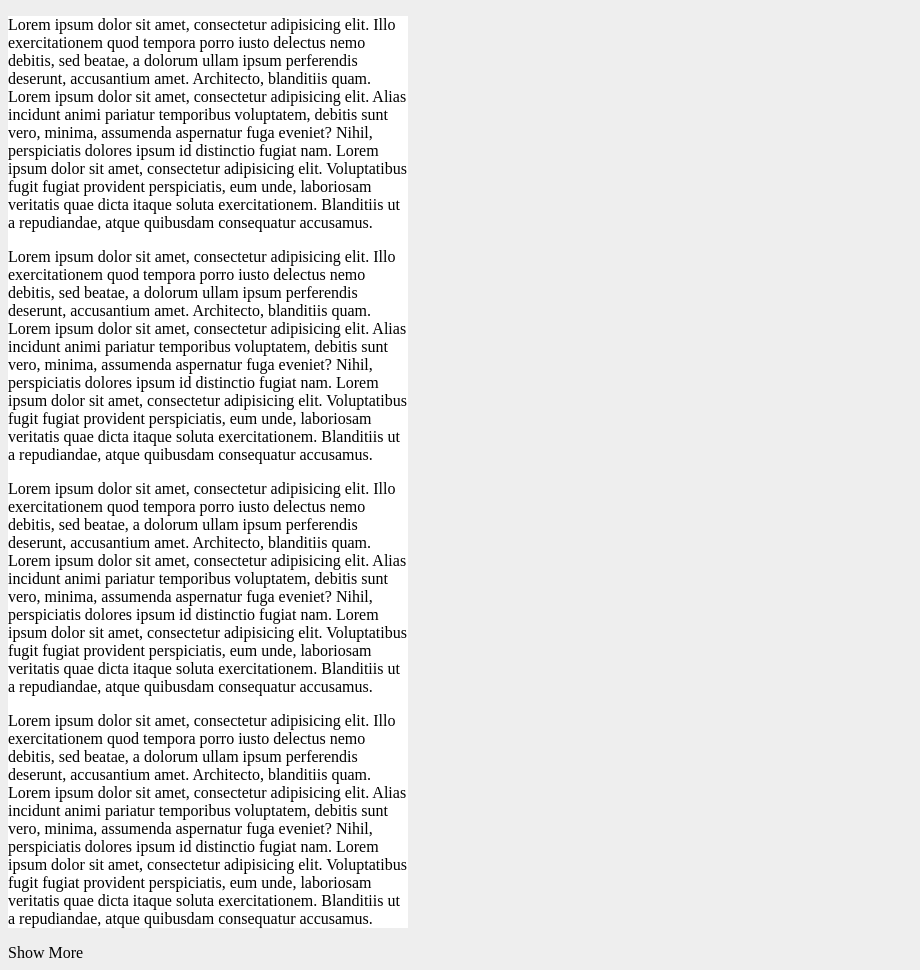
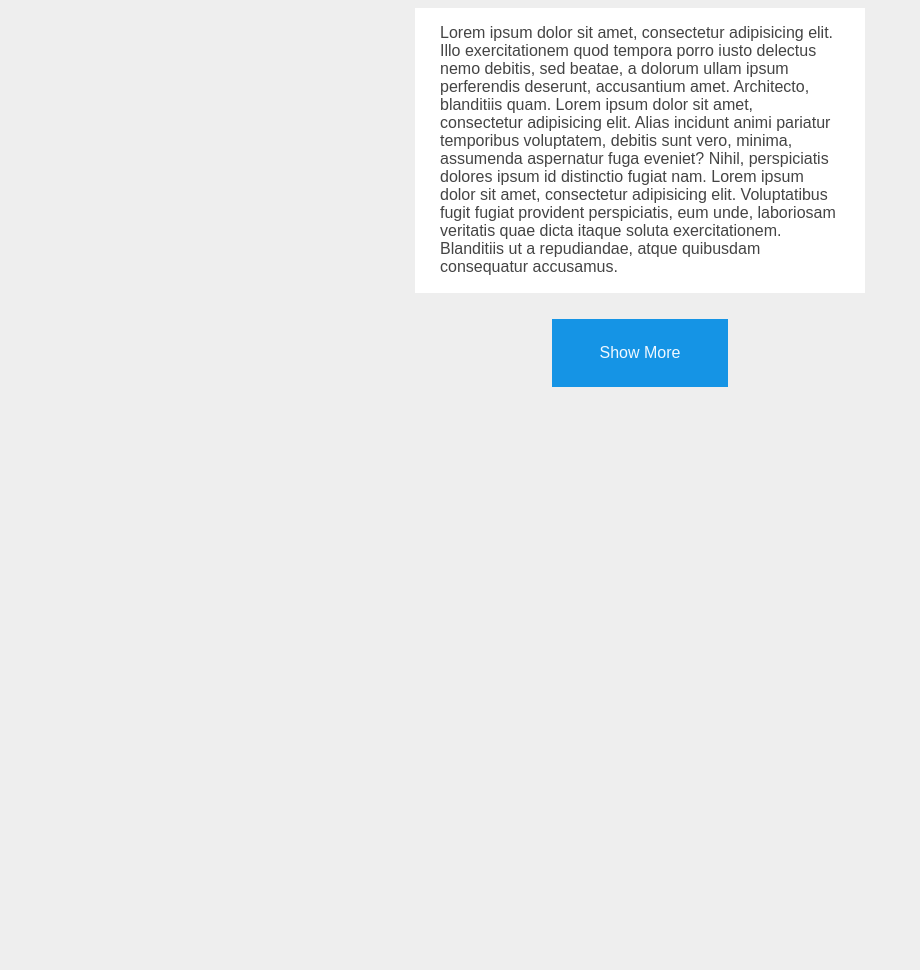
Before and after one commit to mgumiero9/js-example, a plain HTML site: page index.html in a window 1280 px wide. Shown: the whole page, without its empty margins (0-920 px from the left). After the commit the page ends 800 px from the top, so only its background shows below. Drawn offline with Linux system fonts and the light colour scheme.

Commit message:
adjusting css

```diff
--- a/style.css
+++ b/style.css
@@ -6,5 +6,25 @@ body {
 #content {
     width: 400px;
     background: #fff;
+    padding: 2%;
+    padding-top: 0;
+    font-family: arial;
+    color: #444;
+    margin: 0 auto;
+    height: 260px;
+    overflow: hidden;
+}
 
+
+#show_more {
+
+    background: #1594e5;
+    margin: 0 auto;
+    margin-top: 2%;
+    padding: 2%;
+    display: block;
+    width: 10%;
+    color: aliceblue;
+    text-align: center;
+    font-family: arial;
 }
```
